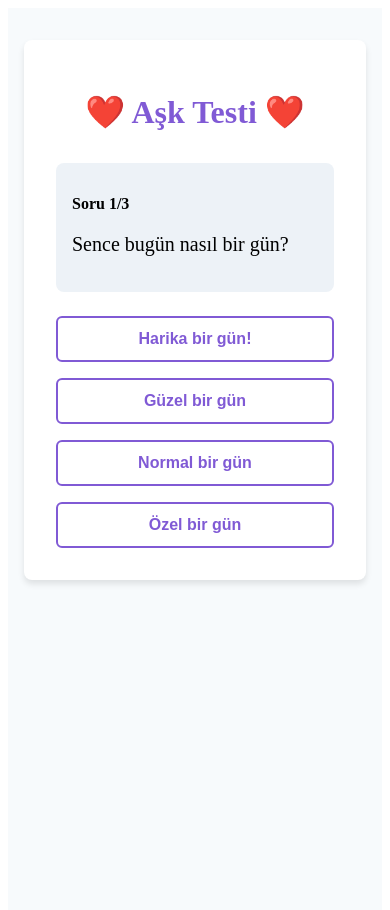
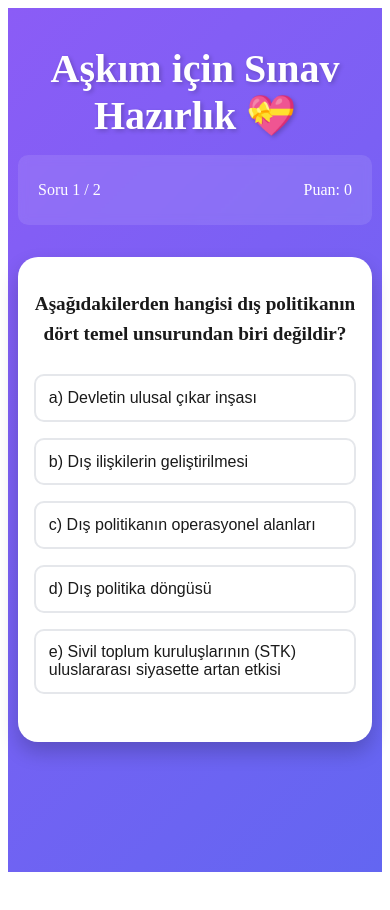
Before and after one commit to yunusemreyildiz/halesinav, a React (Create React App) app: page / in a window 390 px wide. Shown: the top 910 px of the page. After the commit the page ends 880 px from the top, so only its background shows below. Built offline with nearby package versions, Linux system fonts and the light colour scheme.

Commit message:
Add exam questions and romantic motivation quotes

```diff
--- a/src/App.css
+++ b/src/App.css
@@ -1,104 +1,156 @@
-.app {
+.App {
+  text-align: center;
   min-height: 100vh;
-  background-color: #F7FAFC;
-  padding: 2rem 0;
+  background: linear-gradient(135deg, #8b5cf6 0%, #6366f1 100%);
+  padding: 20px;
+  color: white;
 }
 
-.container {
+.App-header {
+  margin-bottom: 2rem;
+}
+
+.App-header h1 {
+  font-size: 2.5rem;
+  margin-bottom: 1rem;
+  color: white;
+  text-shadow: 2px 2px 4px rgba(0, 0, 0, 0.2);
+}
+
+.score-container {
+  display: flex;
+  justify-content: space-between;
+  max-width: 600px;
+  margin: 0 auto;
+  padding: 10px 20px;
+  background: rgba(255, 255, 255, 0.1);
+  border-radius: 10px;
+  backdrop-filter: blur(5px);
+}
+
+.quiz-container {
   max-width: 800px;
   margin: 0 auto;
-  padding: 0 1rem;
+  background: white;
+  border-radius: 20px;
+  padding: 2rem;
+  box-shadow: 0 10px 20px rgba(0, 0, 0, 0.2);
 }
 
-.quiz-box {
-  background-color: white;
-  padding: 2rem;
-  border-radius: 0.5rem;
-  box-shadow: 0 4px 6px rgba(0, 0, 0, 0.1);
+.question {
+  margin-bottom: 2rem;
 }
 
-.title {
-  text-align: center;
-  color: #805AD5;
-  margin-bottom: 2rem;
-  font-size: 2rem;
+.question h2 {
+  color: #1a1a1a;
+  font-size: 1.4rem;
+  margin-bottom: 1.5rem;
+  line-height: 1.6;
 }
 
-.feedback {
-  text-align: center;
-  font-size: 1.25rem;
-  font-weight: bold;
-  margin: 1rem 0;
-}
-
-.feedback.correct {
-  color: #48BB78;
-}
-
-.feedback.wrong {
-  color: #E53E3E;
-}
-
-.score-section {
-  text-align: center;
-}
-
-.score-text {
-  font-size: 1.25rem;
-  margin-bottom: 1rem;
-}
-
-.final-score {
-  font-size: 1.5rem;
-  font-weight: bold;
-  margin-bottom: 1.5rem;
-}
-
-.question-box {
-  background-color: #EDF2F7;
-  padding: 1rem;
-  border-radius: 0.5rem;
-  margin-bottom: 1.5rem;
-}
-
-.question-count {
-  font-weight: 600;
-  margin-bottom: 0.5rem;
-}
-
-.question-text {
-  font-size: 1.25rem;
-}
-
-.answer-section {
+.options {
   display: flex;
   flex-direction: column;
   gap: 1rem;
 }
 
-button {
-  padding: 0.75rem 1.5rem;
-  border: 2px solid #805AD5;
-  border-radius: 0.375rem;
-  background-color: transparent;
-  color: #805AD5;
+.option-button {
+  padding: 1rem;
+  border: 2px solid #e5e7eb;
+  border-radius: 10px;
+  background: white;
+  color: #1a1a1a;
   font-size: 1rem;
-  font-weight: 600;
   cursor: pointer;
-  transition: all 0.2s;
+  transition: all 0.3s ease;
+  text-align: left;
 }
 
-button:hover {
-  background-color: #805AD5;
-  color: white;
+.option-button:hover:not(:disabled) {
+  background: #f3f4f6;
+  border-color: #8b5cf6;
 }
 
-.restart-button {
-  background-color: #805AD5;
+.option-button.correct {
+  background: #10b981;
   color: white;
+  border-color: #059669;
 }
 
-.restart-button:hover {
-  background-color: #6B46C1;
-  border-color: #6B46C1;
+.option-button.wrong {
+  background: #ef4444;
+  color: white;
+  border-color: #dc2626;
 }
+
+.explanation {
+  margin-top: 2rem;
+  padding: 1.5rem;
+  background: #f3f4f6;
+  border-radius: 10px;
+  color: #1a1a1a;
+}
+
+.explanation h3 {
+  color: #8b5cf6;
+  margin-bottom: 1rem;
+}
+
+.motivation-quote {
+  margin-top: 1.5rem;
+  padding: 1rem;
+  background: #8b5cf6;
+  color: white;
+  border-radius: 10px;
+  font-style: italic;
+}
+
+.motivation-quote p {
+  margin: 0;
+}
+
+.navigation-buttons {
+  margin-top: 2rem;
+}
+
+.next-button, .restart-button {
+  padding: 1rem 2rem;
+  background: #8b5cf6;
+  color: white;
+  border: none;
+  border-radius: 10px;
+  font-size: 1.1rem;
+  cursor: pointer;
+  transition: all 0.3s ease;
+}
+
+.next-button:hover, .restart-button:hover {
+  background: #7c3aed;
+}
+
+.final-score {
+  color: #1a1a1a;
+}
+
+.final-score h2 {
+  color: #8b5cf6;
+  margin-bottom: 1rem;
+}
+
+@media (max-width: 768px) {
+  .App {
+    padding: 10px;
+  }
+
+  .quiz-container {
+    padding: 1rem;
+  }
+
+  .question h2 {
+    font-size: 1.2rem;
+  }
+
+  .option-button {
+    padding: 0.8rem;
+  }
+}
--- a/src/App.tsx
+++ b/src/App.tsx
@@ -1,104 +1,144 @@
 import React, { useState } from 'react';
 import './App.css';
 
-function App() {
-  const [currentQuestion, setCurrentQuestion] = useState(0);
-  const [score, setScore] = useState(0);
-  const [showScore, setShowScore] = useState(false);
-  const [feedback, setFeedback] = useState<string | null>(null);
+interface Question {
+  id: number;
+  text: string;
+  options: string[];
+  correctAnswer: string;
+  explanation: string;
+  motivationalQuote: string;
+}
 
-  const questions = [
+const questions: Question[] = [
   {
     id: 1,
-      question: "Sence bugün nasıl bir gün?",
-      options: ["Harika bir gün!", "Güzel bir gün", "Normal bir gün", "Özel bir gün"],
-      correctAnswer: 0
+    text: "Aşağıdakilerden hangisi dış politikanın dört temel unsurundan biri değildir?",
+    options: [
+      "a) Devletin ulusal çıkar inşası",
+      "b) Dış ilişkilerin geliştirilmesi",
+      "c) Dış politikanın operasyonel alanları",
+      "d) Dış politika döngüsü",
+      "e) Sivil toplum kuruluşlarının (STK) uluslararası siyasette artan etkisi"
+    ],
+    correctAnswer: "e",
+    explanation: "STK'ların artan etkisi uluslararası ilişkilerde önemli bir faktör olsa da, bu belge tarafından belirtilen dış politikanın dört 'temel' unsurundan biri değildir. Dört temel unsur; devletin ulusal çıkar inşası, dış ilişkilerin geliştirilmesi, dış politikanın operasyonel alanları ve dış politika döngüsüdür.",
+    motivationalQuote: "Her yanlış cevap, doğruya giden yolda bir adımdır. Senin azmin ve çalışkanlığın benim için en değerli hazine. ❤️"
   },
   {
     id: 2,
-      question: "En sevdiğin renk hangisi?",
-      options: ["Mavi", "Kırmızı", "Mor", "Yeşil"],
-      correctAnswer: 2
+    text: "Uluslararası İlişkiler'de (Uİ) din ve dış politika kavramlarını şekillendiren 'Angajman Biçimi' ile ilgili aşağıdaki ifadelerden hangisi yanlıştır?",
+    options: [
+      "a) Dini geleneklerin ulusal çıkarların kültürel yorumlanmasında etkili olduğu",
+      "b) Dış politikanın yürürlüğe konulduğu düşünsel ve sosyal bağlamları anlamak için dinin bir katalizör görevi görmesi",
+      "c) Dış politika yapıcılarına çıkarlarını ilerletmek için stratejik kaynaklar sağlaması",
+      "d) Dini geleneklerin, devletlerin stratejik kültürünü hiçbir şekilde etkilememesi",
+      "e) Dini geleneklerin eşsiz etik ve araçsal yetenekler taşıması"
+    ],
+    correctAnswer: "d",
+    explanation: "Belgede, dinsel geleneklerin dış politikanın stratejik kültürünü bilgilendirdiği ve stratejik kültürün, devletlerin farklı güvenlik tercihlerinin felsefi, politik, kültürel ve bilişsel özelliklerinden bir dereceye kadar etkilendiğini savunduğu belirtilmiştir.",
+    motivationalQuote: "Her doğru cevabınla gözlerin daha da parlıyor. Seninle gurur duyuyorum aşkım! 💫"
   },
-    {
-      id: 3,
-      question: "Hangi mevsimi daha çok seversin?",
-      options: ["İlkbahar", "Yaz", "Sonbahar", "Kış"],
-      correctAnswer: 1
-    }
+  // ... Diğer sorular benzer şekilde devam edecek
 ];
 
-  const handleAnswerClick = (selectedAnswer: number) => {
-    if (selectedAnswer === questions[currentQuestion].correctAnswer) {
+function App() {
+  const [currentQuestionIndex, setCurrentQuestionIndex] = useState(0);
+  const [selectedAnswer, setSelectedAnswer] = useState("");
+  const [showResult, setShowResult] = useState(false);
+  const [score, setScore] = useState(0);
+  const [showExplanation, setShowExplanation] = useState(false);
+
+  const handleAnswerSelect = (answer: string) => {
+    setSelectedAnswer(answer);
+    setShowResult(true);
+    if (answer === questions[currentQuestionIndex].correctAnswer) {
       setScore(score + 1);
-      setFeedback("Doğru! 🎉");
-    } else {
-      setFeedback("Yanlış! 💪");
     }
-
-    setTimeout(() => {
-      setFeedback(null);
-      const nextQuestion = currentQuestion + 1;
-      if (nextQuestion < questions.length) {
-        setCurrentQuestion(nextQuestion);
-      } else {
-        setShowScore(true);
-      }
-    }, 1000);
+    setShowExplanation(true);
   };
 
-  const restartQuiz = () => {
-    setCurrentQuestion(0);
-    setScore(0);
-    setShowScore(false);
-    setFeedback(null);
+  const handleNextQuestion = () => {
+    if (currentQuestionIndex < questions.length - 1) {
+      setCurrentQuestionIndex(currentQuestionIndex + 1);
+      setSelectedAnswer("");
+      setShowResult(false);
+      setShowExplanation(false);
+    }
   };
 
+  const handleRestart = () => {
+    setCurrentQuestionIndex(0);
+    setSelectedAnswer("");
+    setShowResult(false);
+    setScore(0);
+    setShowExplanation(false);
+  };
+
+  const currentQuestion = questions[currentQuestionIndex];
+
   return (
-    <div className="app">
-      <div className="container">
-        <div className="quiz-box">
-          <h1 className="title">❤️ Aşk Testi ❤️</h1>
-
-          {feedback && (
-            <p className={`feedback ${feedback.includes("Doğru") ? "correct" : "wrong"}`}>
-              {feedback}
-            </p>
-          )}
-
-          {showScore ? (
-            <div className="score-section">
-              <p className="score-text">Quiz tamamlandı! 🎉</p>
-              <p className="final-score">Puanın: {score} / {questions.length}</p>
-              <button className="restart-button" onClick={restartQuiz}>
-                Yeniden Başla
-              </button>
+    <div className="App">
+      <header className="App-header">
+        <h1>Aşkım için Sınav Hazırlık 💝</h1>
+        <div className="score-container">
+          <p>Soru {currentQuestionIndex + 1} / {questions.length}</p>
+          <p>Puan: {score}</p>
         </div>
-          ) : (
-            <div className="question-section">
-              <div className="question-box">
-                <p className="question-count">
-                  Soru {currentQuestion + 1}/{questions.length}
-                </p>
-                <p className="question-text">
-                  {questions[currentQuestion].question}
-                </p>
-              </div>
-              <div className="answer-section">
-                {questions[currentQuestion].options.map((option, index) => (
+      </header>
+      <main className="quiz-container">
+        <div className="question">
+          <h2>{currentQuestion.text}</h2>
+          <div className="options">
+            {currentQuestion.options.map((option, index) => (
               <button
                 key={index}
-                    className="answer-button"
-                    onClick={() => handleAnswerClick(index)}
+                onClick={() => handleAnswerSelect(option.charAt(0))}
+                className={`option-button ${
+                  showResult
+                    ? option.charAt(0) === currentQuestion.correctAnswer
+                      ? "correct"
+                      : option.charAt(0) === selectedAnswer
+                      ? "wrong"
+                      : ""
+                    : ""
+                }`}
+                disabled={showResult}
               >
                 {option}
               </button>
             ))}
           </div>
         </div>
+
+        {showExplanation && (
+          <div className="explanation">
+            <h3>{selectedAnswer === currentQuestion.correctAnswer ? "Harika! 🎉" : "Üzülme! 💪"}</h3>
+            <p>{currentQuestion.explanation}</p>
+            <div className="motivation-quote">
+              <p>"{currentQuestion.motivationalQuote}"</p>
+            </div>
+          </div>
+        )}
+
+        {showResult && (
+          <div className="navigation-buttons">
+            {currentQuestionIndex < questions.length - 1 ? (
+              <button onClick={handleNextQuestion} className="next-button">
+                Sonraki Soru ➡️
+              </button>
+            ) : (
+              <div className="final-score">
+                <h2>Quiz Tamamlandı! 🎉</h2>
+                <p>Toplam Puan: {score} / {questions.length}</p>
+                <button onClick={handleRestart} className="restart-button">
+                  Yeniden Başla 🔄
+                </button>
+              </div>
             )}
           </div>
-      </div>
+        )}
+      </main>
     </div>
   );
 }
```
Lines whose indentation alone changed are shown as unchanged.
